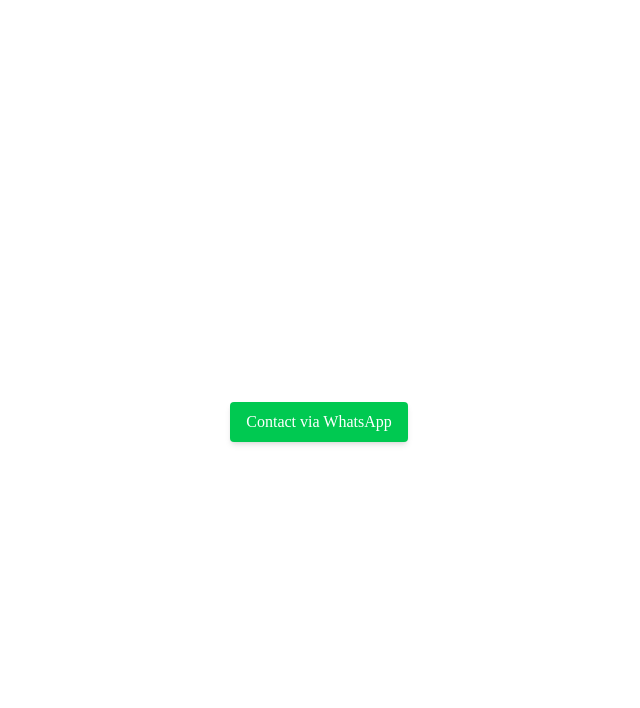
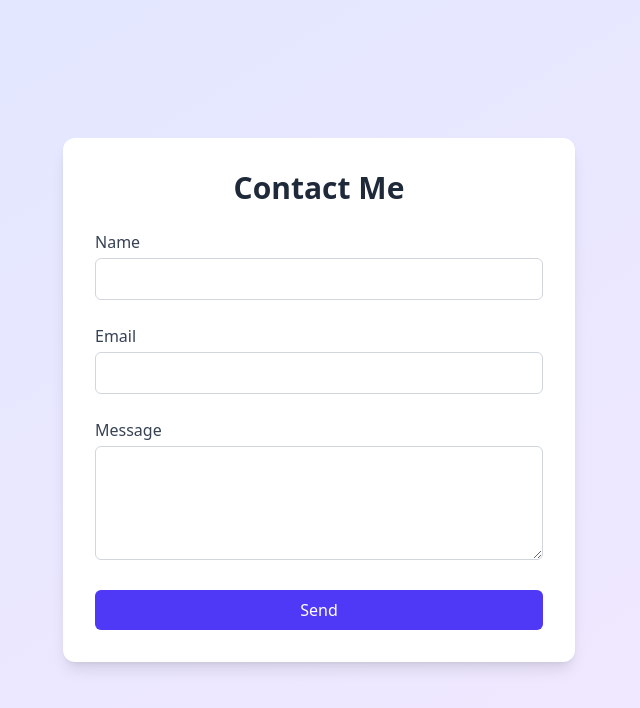
Before and after one commit to arielsharonferdinandus/Portfolio, a React (Vite) app: page /contact in a window 1280 px wide. Shown: the top 708 px of the page, without its empty margins (321-961 px from the left). Built offline with nearby package versions, Linux system fonts and the light colour scheme; a web font is replaced by a local one.

Commit message:
Update contact.jsx

```diff
--- a/src/pages/contact.jsx
+++ b/src/pages/contact.jsx
@@ -1,22 +1,90 @@
-import { useNavigate } from 'react-router-dom';
+import { useState } from 'react';
 
 export default function Contact() {
-  const navigate = useNavigate();
+  const [formData, setFormData] = useState({
+    name: '',
+    email: '',
+    message: ''
+  });
 
-  const handleContact = () => {
-    window.open('https://wa.me/6283870815986', '_blank');
-    navigate('/');
+  const [submitted, setSubmitted] = useState(false);
+
+  const handleChange = (e) => {
+    setFormData({
+      ...formData,
+      [e.target.name]: e.target.value
+    });
+  };
+
+  const handleSubmit = (e) => {
+    e.preventDefault();
+    // Simulate form submission
+    setSubmitted(true);
+    setTimeout(() => {
+      setSubmitted(false);
+      setFormData({ name: '', email: '', message: '' });
+    }, 3000); // reset after 3s
   };
 
   return (
-    <div className="flex flex-col justify-center items-center h-screen text-white font-micro space-y-4">
-      <p className="text-lg">Click the button below to open WhatsApp</p>
-      <button
-        onClick={handleContact}
-        className="px-4 py-2 bg-green-500 hover:bg-green-600 rounded shadow-md transition"
+    <div className="min-h-screen flex items-center justify-center bg-gradient-to-br from-indigo-100 to-purple-100 p-4">
+      <form
+        onSubmit={handleSubmit}
+        className="bg-white shadow-lg rounded-xl p-8 w-full max-w-lg space-y-6 transition-all"
       >
-        Contact via WhatsApp
-      </button>
+        <h2 className="text-3xl font-bold text-gray-800 text-center">Contact Me</h2>
+
+        {submitted ? (
+          <div className="text-green-600 font-semibold text-center">
+            🎉 Message Sent! Thank you.
+          </div>
+        ) : (
+          <>
+            <div>
+              <label className="block text-gray-700 mb-1">Name</label>
+              <input
+                type="text"
+                name="name"
+                value={formData.name}
+                onChange={handleChange}
+                required
+                className="w-full px-4 py-2 border border-gray-300 rounded-md focus:outline-none focus:ring-2 focus:ring-indigo-300"
+              />
+            </div>
+
+            <div>
+              <label className="block text-gray-700 mb-1">Email</label>
+              <input
+                type="email"
+                name="email"
+                value={formData.email}
+                onChange={handleChange}
+                required
+                className="w-full px-4 py-2 border border-gray-300 rounded-md focus:outline-none focus:ring-2 focus:ring-indigo-300"
+              />
+            </div>
+
+            <div>
+              <label className="block text-gray-700 mb-1">Message</label>
+              <textarea
+                name="message"
+                rows="4"
+                value={formData.message}
+                onChange={handleChange}
+                required
+                className="w-full px-4 py-2 border border-gray-300 rounded-md focus:outline-none focus:ring-2 focus:ring-indigo-300"
+              />
+            </div>
+
+            <button
+              type="submit"
+              className="w-full bg-indigo-600 text-white py-2 rounded-md hover:bg-indigo-700 transition"
+            >
+              Send
+            </button>
+          </>
+        )}
+      </form>
     </div>
   );
 }
```
